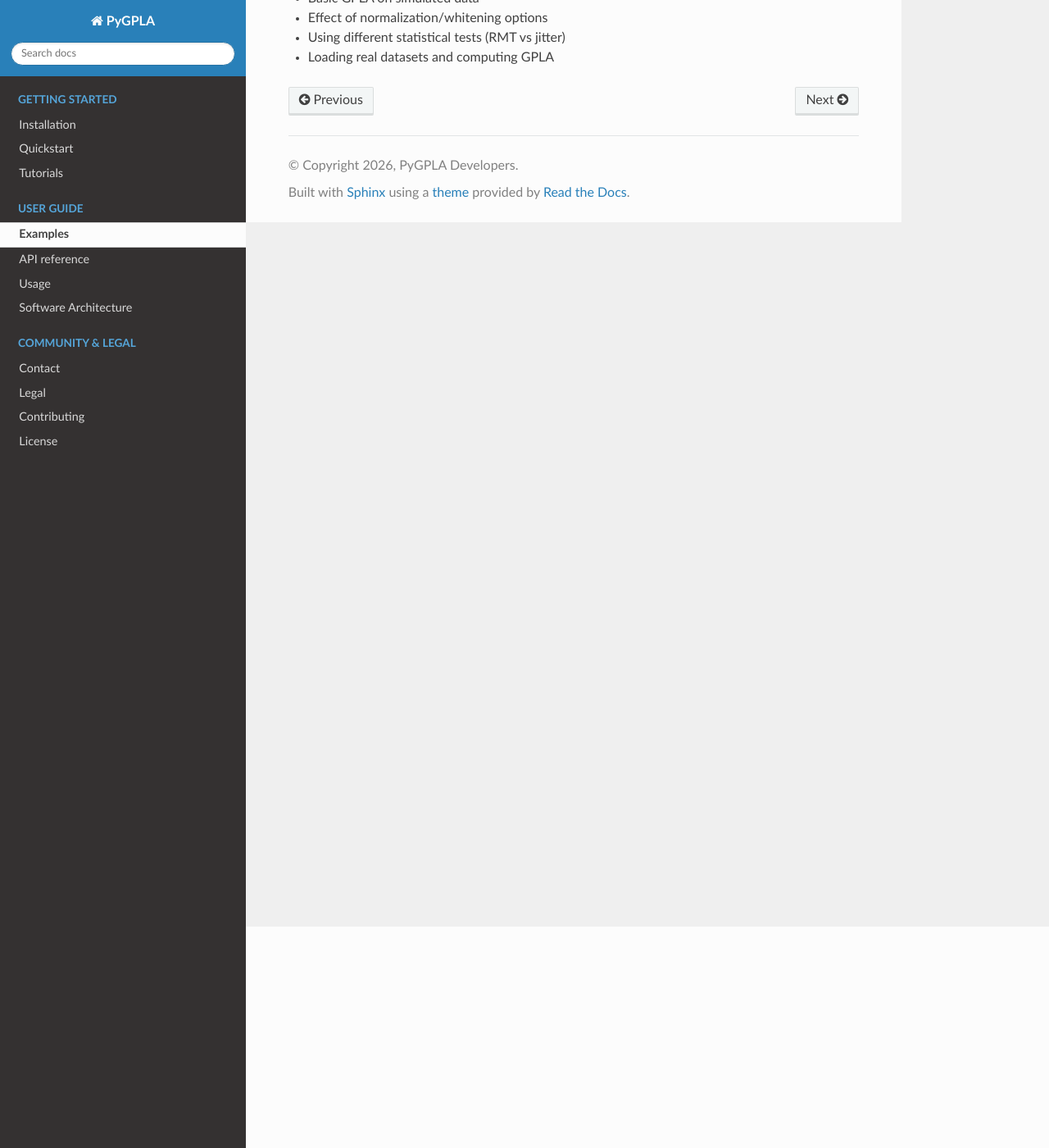
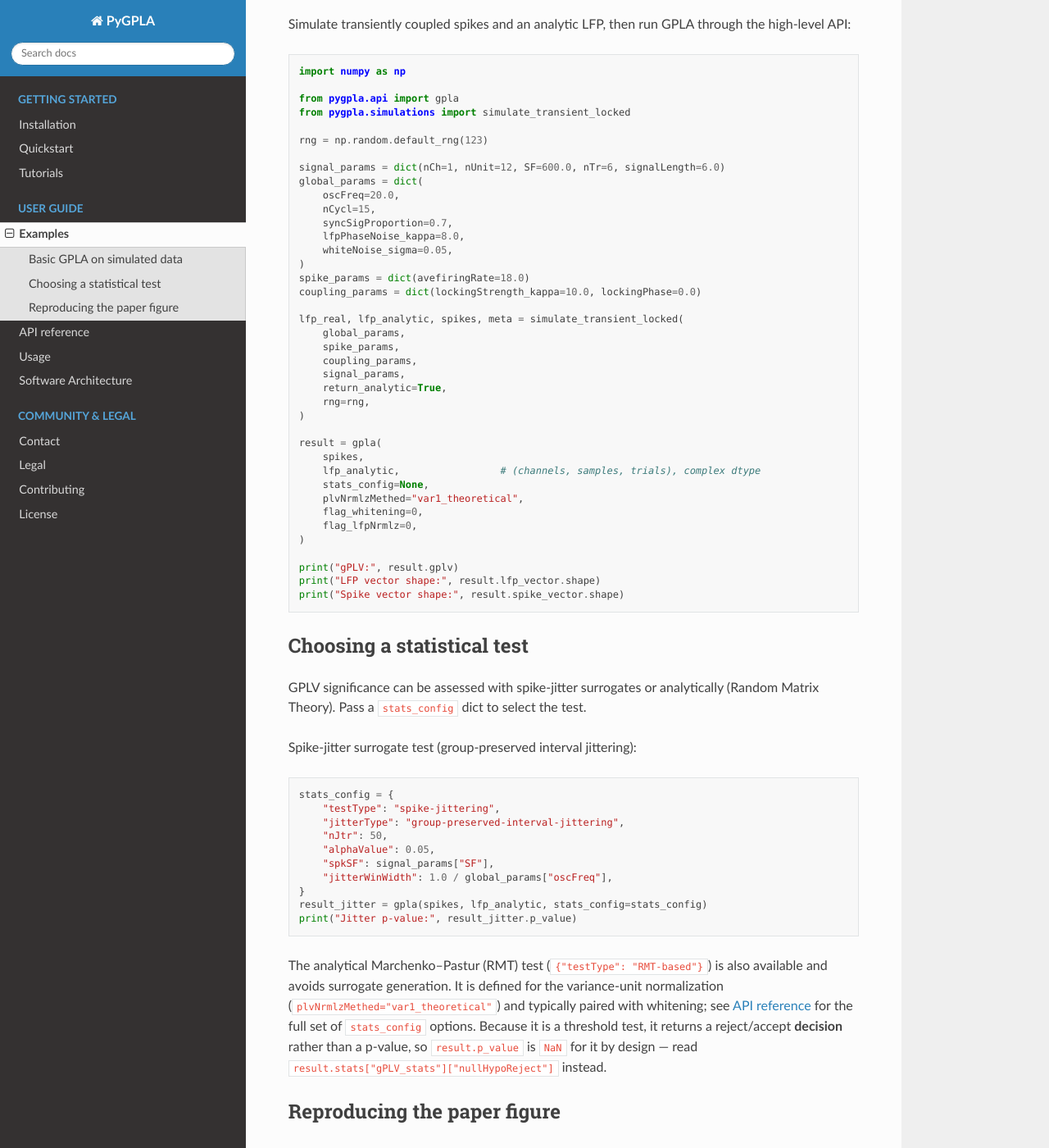
Before and after one commit to CMC-unit/PyGPLA, a Sphinx documentation site: the page built from docs/examples.md, in a window 1280 px wide and 1400 px high, scrolled down 270 px. Shown: the whole window at 82% size. Built offline with Sphinx 7.4.7 and the Read the Docs theme 3.1.0, drawn with Linux system fonts in a browser that asks for light colours; some of the changed text lies outside the part shown.

Commit message:
docs: document RMT-based test returning a decision, not a p-value
Clarify in GPLAResult/gpla docstrings and quickstart/usage/examples that
p_value is NaN by design for RMT-based; decision is in stats['gPLV_stats'].

````diff
--- a/docs/conf.py
+++ b/docs/conf.py
@@ -1,10 +1,10 @@
 
 from __future__ import annotations
 
+import sys
 from datetime import datetime
 from importlib.metadata import PackageNotFoundError, version
 from pathlib import Path
-import sys
 
 PROJECT_ROOT = Path(__file__).resolve().parent.parent
 sys.path.insert(0, str(PROJECT_ROOT / "src"))
--- a/docs/examples.md
+++ b/docs/examples.md
@@ -1,9 +1,89 @@
 # Examples
 
-Placeholder for runnable snippets and scripts.
+This page collects short, runnable examples. For a fuller walkthrough see the
+{doc}`quickstart` and {doc}`tutorials` pages.
 
-Include short, focused examples:
-- Basic GPLA on simulated data
-- Effect of normalization/whitening options
-- Using different statistical tests (RMT vs jitter)
-- Loading real datasets and computing GPLA
+## Basic GPLA on simulated data
+
+Simulate transiently coupled spikes and an analytic LFP, then run GPLA through
+the high-level API:
+
+```python
+import numpy as np
+
+from pygpla.api import gpla
+from pygpla.simulations import simulate_transient_locked
+
+rng = np.random.default_rng(123)
+
+signal_params = dict(nCh=1, nUnit=12, SF=600.0, nTr=6, signalLength=6.0)
+global_params = dict(
+    oscFreq=20.0,
+    nCycl=15,
+    syncSigProportion=0.7,
+    lfpPhaseNoise_kappa=8.0,
+    whiteNoise_sigma=0.05,
+)
+spike_params = dict(avefiringRate=18.0)
+coupling_params = dict(lockingStrength_kappa=10.0, lockingPhase=0.0)
+
+lfp_real, lfp_analytic, spikes, meta = simulate_transient_locked(
+    global_params,
+    spike_params,
+    coupling_params,
+    signal_params,
+    return_analytic=True,
+    rng=rng,
+)
+
+result = gpla(
+    spikes,
+    lfp_analytic,                 # (channels, samples, trials), complex dtype
+    stats_config=None,
+    plvNrmlzMethed="var1_theoretical",
+    flag_whitening=0,
+    flag_lfpNrmlz=0,
+)
+
+print("gPLV:", result.gplv)
+print("LFP vector shape:", result.lfp_vector.shape)
+print("Spike vector shape:", result.spike_vector.shape)
+```
+
+## Choosing a statistical test
+
+GPLV significance can be assessed with spike-jitter surrogates or analytically
+(Random Matrix Theory). Pass a `stats_config` dict to select the test.
+
+Spike-jitter surrogate test (group-preserved interval jittering):
+
+```python
+stats_config = {
+    "testType": "spike-jittering",
+    "jitterType": "group-preserved-interval-jittering",
+    "nJtr": 50,
+    "alphaValue": 0.05,
+    "spkSF": signal_params["SF"],
+    "jitterWinWidth": 1.0 / global_params["oscFreq"],
+}
+result_jitter = gpla(spikes, lfp_analytic, stats_config=stats_config)
+print("Jitter p-value:", result_jitter.p_value)
+```
+
+The analytical Marchenko–Pastur (RMT) test (`{"testType": "RMT-based"}`) is also
+available and avoids surrogate generation. It is defined for the variance-unit
+normalization (`plvNrmlzMethed="var1_theoretical"`) and typically paired with
+whitening; see {doc}`api` for the full set of `stats_config` options. Because it is
+a threshold test, it returns a reject/accept **decision** rather than a p-value, so
+`result.p_value` is `NaN` for it by design — read
+`result.stats["gPLV_stats"]["nullHypoReject"]` instead.
+
+## Reproducing the paper figure
+
+The illustrative figure that compares four coupling models is generated by:
+
+```bash
+python paper/figures/figure2.py
+```
+
+This writes `paper/figures/figure2_python.png` (plus PDF/SVG/EPS exports).
````
Also changed, not shown: docs/quickstart.md (+9 -1 lines), docs/usage.md (+1 -1 lines), 1 other file.
